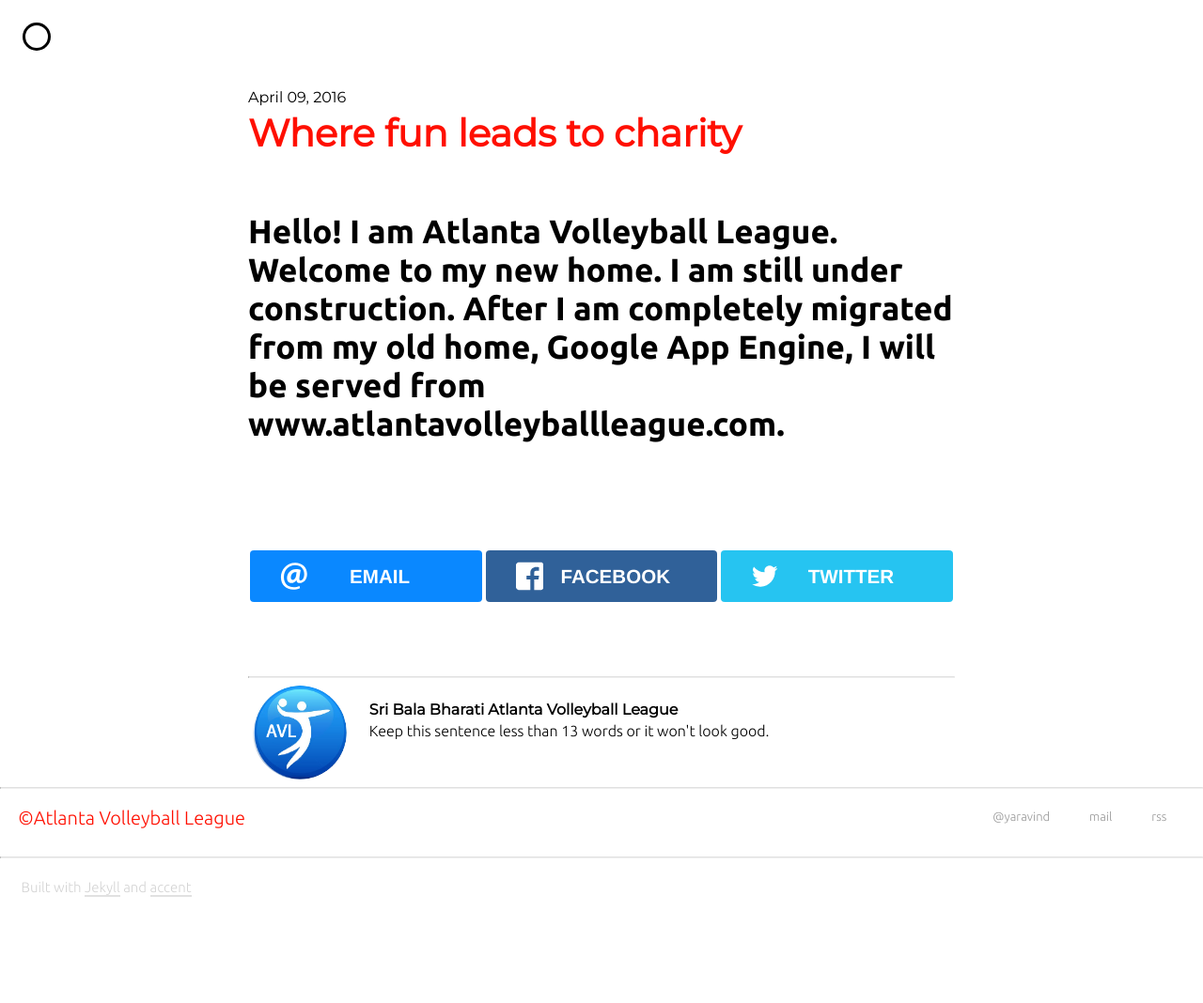
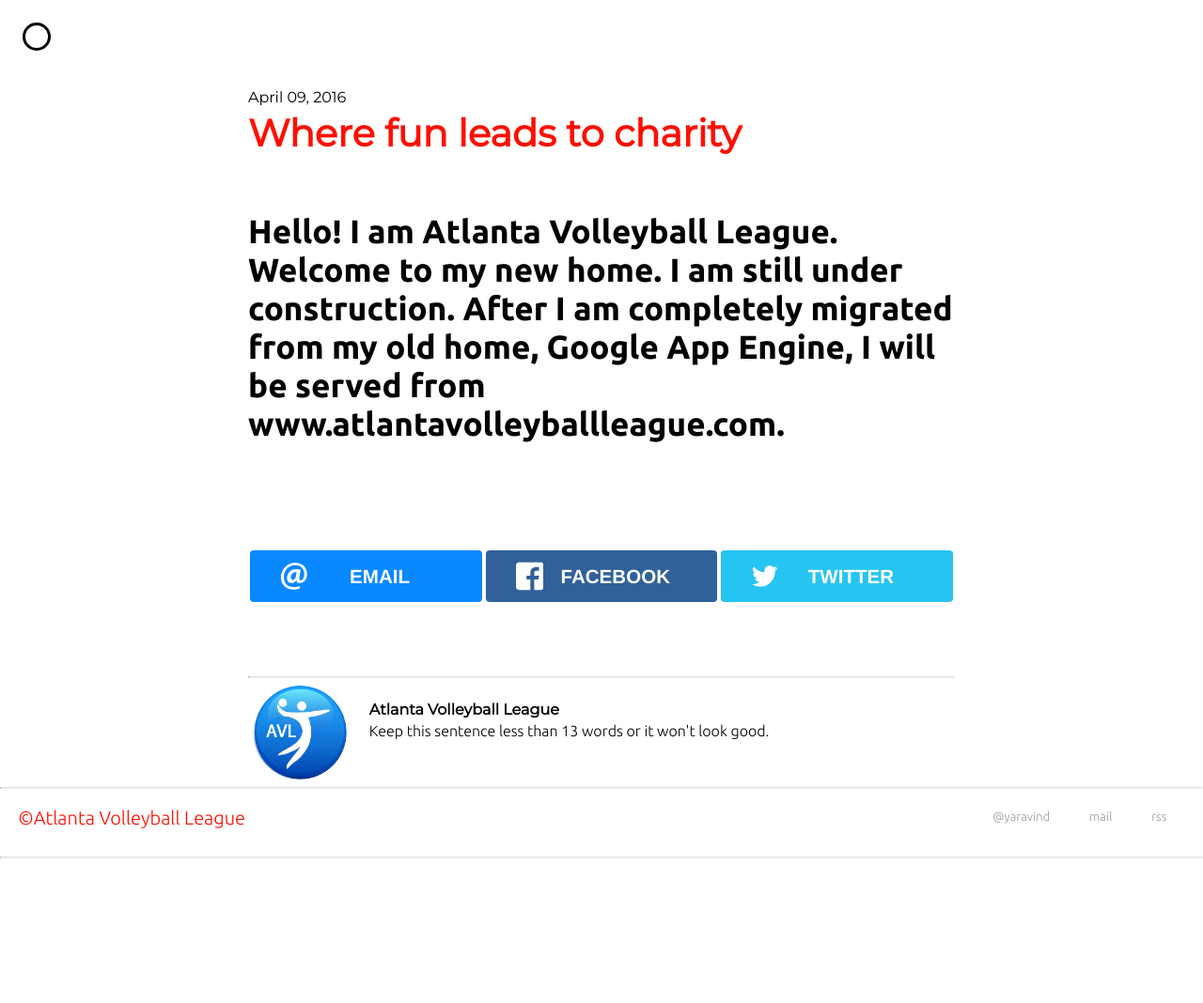
Before and after one commit to volleyballleague/volleyballleague.github.io, a Jekyll site: the page built from index.md, in a window 1280 px wide. Shown: the whole page at 94% size. Built offline with Jekyll 4.4.1, drawn with Linux system fonts in a browser that asks for light colours; nearby versions of some CDN libraries; the list of posts is cut into pages by our own code.

Commit message:
Remove footer

```diff
--- a/_config.yml
+++ b/_config.yml
@@ -1,6 +1,6 @@
 # User Settings | Edit there as per required
 
-title: Where fun leads to charity
+title: Atlanta Volleyball League. Where fun leads to charity!
 url: "http://volleyballleague.github.io"
 baseurl: ""
 
@@ -9,11 +9,11 @@ site_heading: >
     AVL <span class="faded"> website</span>
 
 email: funpluscharity@gmail.com
-author: Sri Bala Bharati Atlanta Volleyball League
+author: Atlanta Volleyball League
 # This description will show up in google search results
 # (for index page) etc.
 description: >
-    Sri Bala Bharati Atlanta Volleyball League, Where fun leads to charity.
+    Sri Bala Bharati Atlanta Volleyball League. Where fun leads to charity!
 
 # This will what will show against &copy; in the footer
 copyright: Atlanta Volleyball League
@@ -40,7 +40,7 @@ about_footer: true
 
 twitter_username: yaravind
 github_username: volleyballleague
-facebook_id: yaravind
+facebook_id: AtlantaVolleyballLeague
 
 favicon: true
 favicon_location: "images/favicon.ico"
@@ -51,8 +51,8 @@ paginate_path: "/page/:num"
 tracking_id: UA-76197140-1 # GA Tracking ID
 
 # Social Stuff | open graph and twitter cards
-og_image: "images/accent.png" # This will show in facebook thumbnails
-twitter_image: "http://ankitsultana.me/images/accent.png?1234" # This will show in twitter cards
+og_image: "images/avl.jpg" # This will show in facebook thumbnails
+twitter_image: "https://pbs.twimg.com/profile_images/680871895370215424/_klEpKwS_400x400.jpg" # This will show in twitter cards
 
 ####################################
 ####################################
--- a/_includes/footer.html
+++ b/_includes/footer.html
@@ -21,7 +21,7 @@
             <a target="_blank" href="https://twitter.com/{{ site.twitter_username }}" class="button">
                 @{{ site.twitter_username }}
             </a>
-            <a href="mailto:{{ site.email }}" class="button">
+            <a href="mailto:{{ site.email }}?subject=AVL" class="button">
                 mail
             </a>
             <a target="_blank" href="{{ site.url }}{{ site.baseurl }}/feed.xml" class="button">
@@ -31,9 +31,9 @@
     </div>
     <div style="clear:both"></div>
     <hr />
-    <div class="theme-footer">
+    <!-- <div class="theme-footer">
         <p class="alignable pull-left" style="display: inline-block">
             Built with <a href="http://jekyllrb.com/" class="different-highlight underline">Jekyll</a> and <a href="http://ankitsultana.me/accent/" class="different-highlight underline">accent</a>
         </p>
-    </div>
+    </div> -->
 </footer>
```
